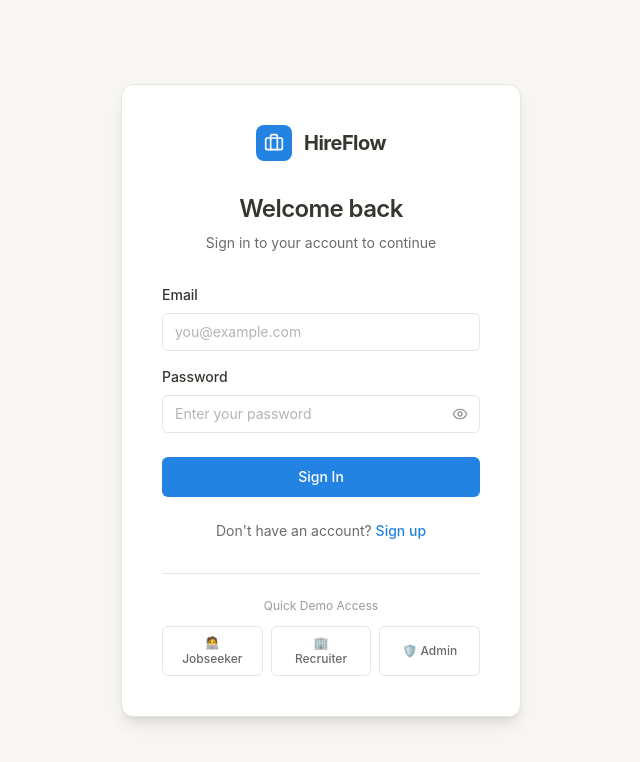
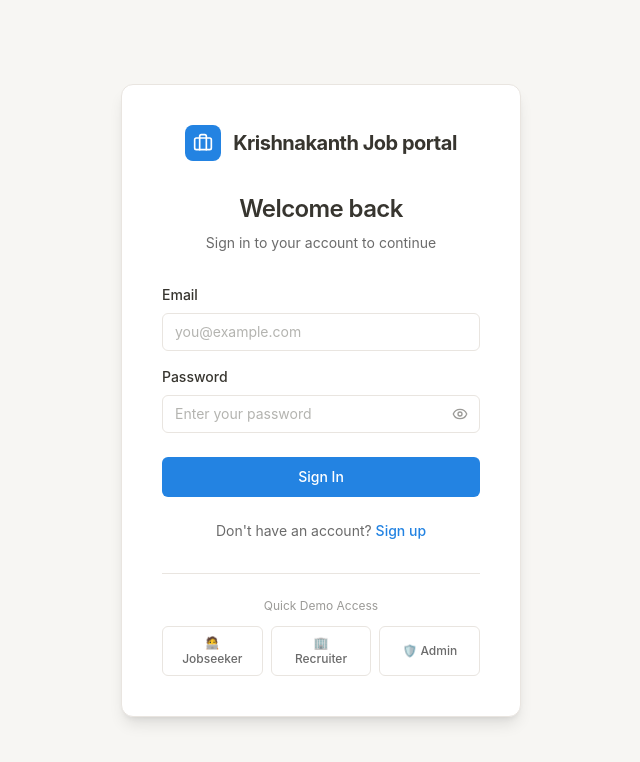
Before and after one commit to Kolass2004/jobportal-finalyear-project-krishna, a Next.js app: page /login in a window 1280 px wide. Shown: the top 762 px of the page, without its empty margins (319-959 px from the left). Built offline with nearby package versions, Linux system fonts and the light colour scheme.

Commit message:
chore: update branding from HireFlow to Krishnakanth Job portal across auth pages and sidebar

```diff
--- a/src/app/(auth)/login/page.tsx
+++ b/src/app/(auth)/login/page.tsx
@@ -53,7 +53,7 @@ export default function LoginPage() {
           <div className="w-9 h-9 bg-notion-blue rounded-lg flex items-center justify-center text-white">
             <Briefcase size={20} />
           </div>
-          <h1 className="text-xl font-bold tracking-tight text-notion-text">HireFlow</h1>
+          <h1 className="text-xl font-bold tracking-tight text-notion-text">Krishnakanth Job portal</h1>
         </div>
 
         <h2 className="text-2xl font-semibold text-center mb-2 tracking-tight text-notion-text">Welcome back</h2>
--- a/src/app/(auth)/signup/page.tsx
+++ b/src/app/(auth)/signup/page.tsx
@@ -48,7 +48,7 @@ export default function SignupPage() {
           <div className="w-9 h-9 bg-notion-blue rounded-lg flex items-center justify-center text-white">
             <Briefcase size={20} />
           </div>
-          <h1 className="text-xl font-bold tracking-tight text-notion-text">HireFlow</h1>
+          <h1 className="text-xl font-bold tracking-tight text-notion-text">Krishnakanth Job portal</h1>
         </div>
 
         <h2 className="text-2xl font-semibold text-center mb-2 tracking-tight text-notion-text">Create an account</h2>
--- a/src/components/Sidebar.tsx
+++ b/src/components/Sidebar.tsx
@@ -86,9 +86,9 @@ export default function Sidebar() {
           {!collapsed && (
             <Link href="/dashboard" className="flex items-center gap-2 font-bold text-[15px] text-notion-text tracking-tight">
               <div className="w-6 h-6 bg-notion-blue rounded flex items-center justify-center text-white text-xs font-bold flex-shrink-0">
-                H
+                K
               </div>
-              HireFlow
+              Job portal
             </Link>
           )}
           <button
```
